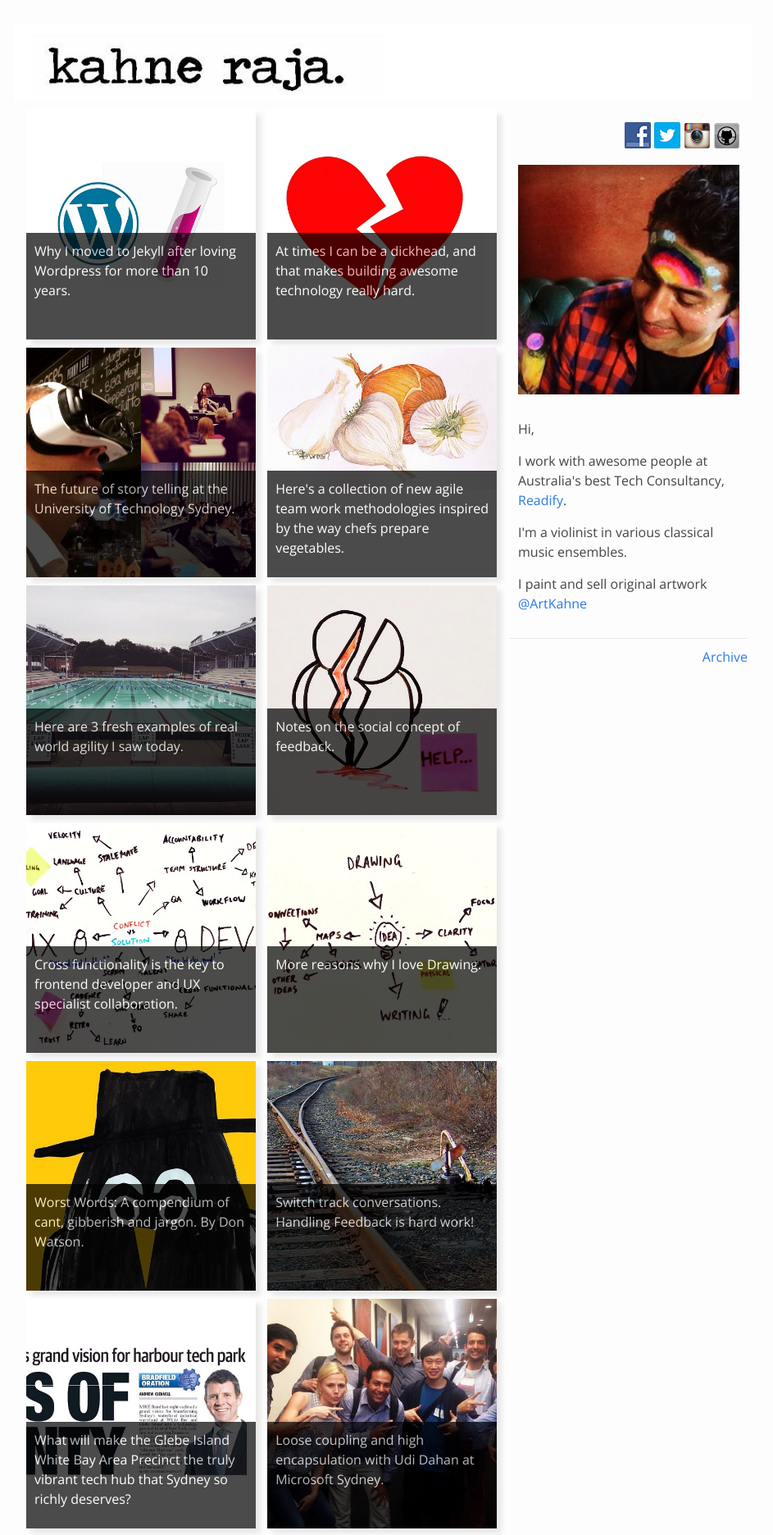
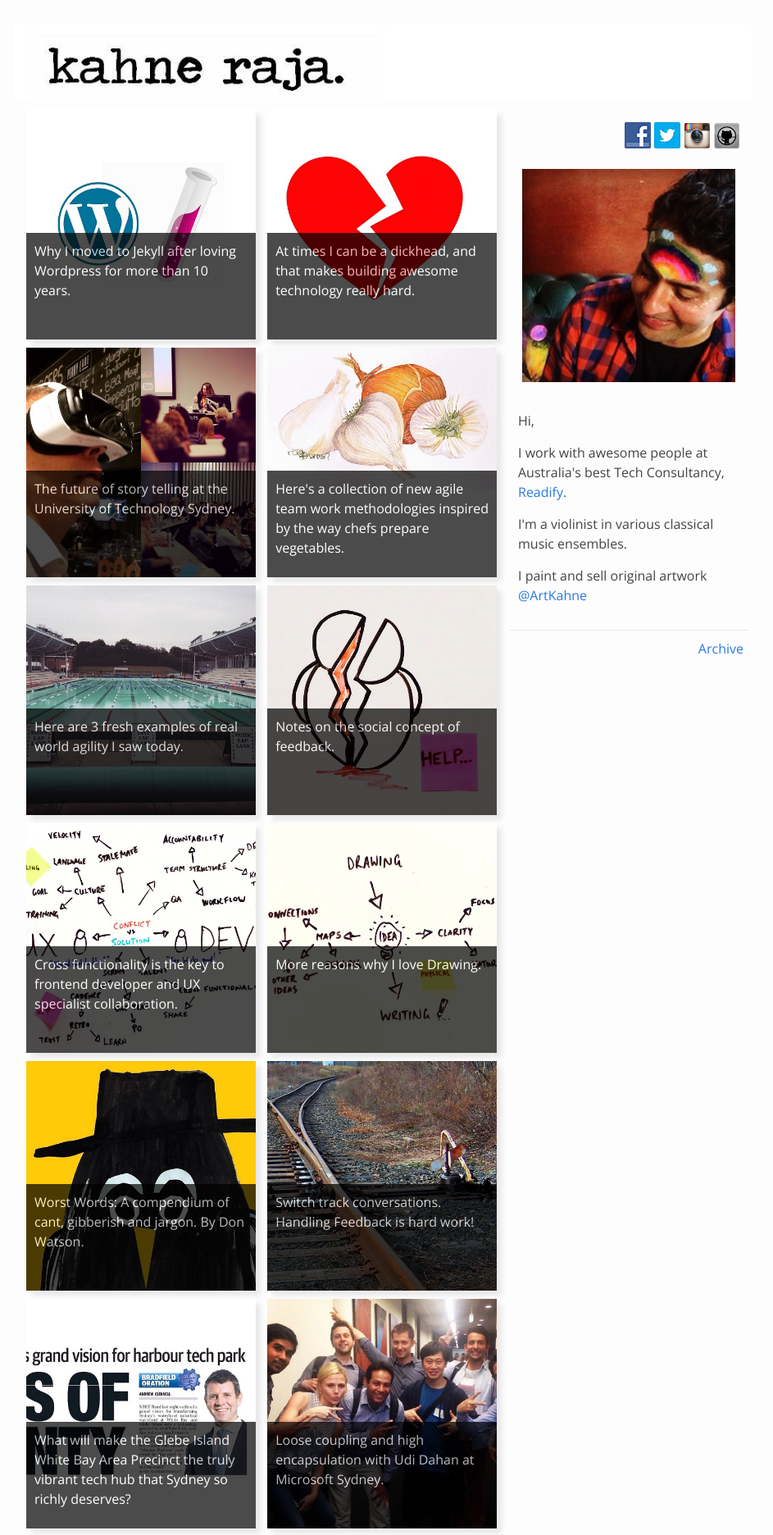
Before and after one commit to dblock/kahneraja.github.io, a Jekyll site: the page built from index.html, in a window 1280 px wide. Shown: the top 1872 px of the page at 82% size, without its empty margins (173-1116 px from the left). Built offline with Jekyll 4.4.1, drawn with Linux system fonts in a browser that asks for light colours.

Commit message:
clean up css.

```diff
--- a/_sass/_about-panel.scss
+++ b/_sass/_about-panel.scss
@@ -24,8 +24,9 @@
 	}
 
 	img.profile {
-		width: $tile-width - $padding-unit * 4;
-		height: $tile-width - $padding-unit * 4;
+		padding: $padding-unit;
+		width: $tile-width - $padding-unit * 8;
+		height: $tile-width - $padding-unit * 8;
 		margin-bottom: $padding-unit * 2;
 	}
 }
--- a/_sass/_right-panel.scss
+++ b/_sass/_right-panel.scss
@@ -29,6 +29,7 @@
 					width: 50px;
 					margin-top: $padding-unit;
 					box-shadow: 4px 4px 4px $grey-color-light;
+					border-radius: $radius;
 				}
 			}
 
@@ -47,6 +48,7 @@
 
     .archive{
     	text-align: right;
+    	margin: 0 $padding-unit;
     }
 
 }
--- a/css/main.scss
+++ b/css/main.scss
@@ -35,6 +35,8 @@ $tile-width:        300px;
 
 $scollbar-width: 	50px;
 
+$radius:            10px;
+
 // Use media queries like this:
 // @include media-query($on-mobile) {
 //     .wrapper {
```
